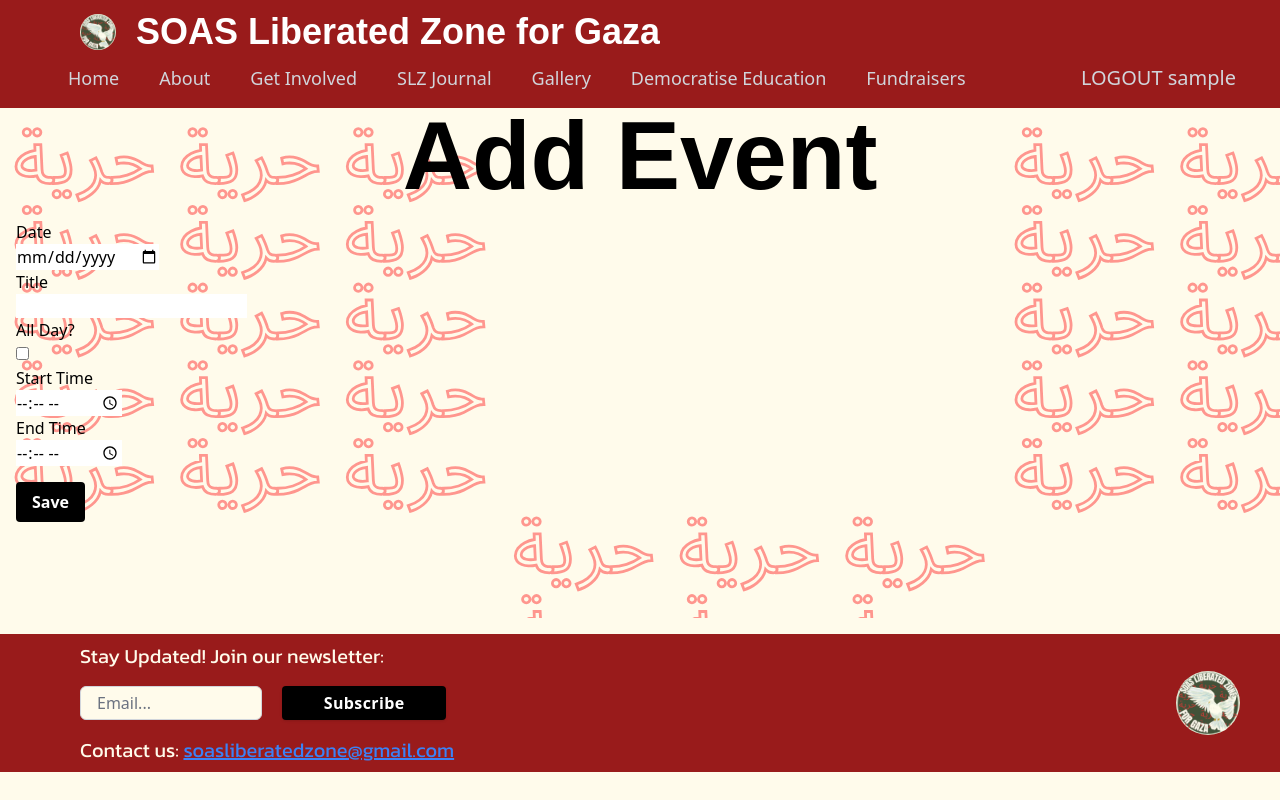
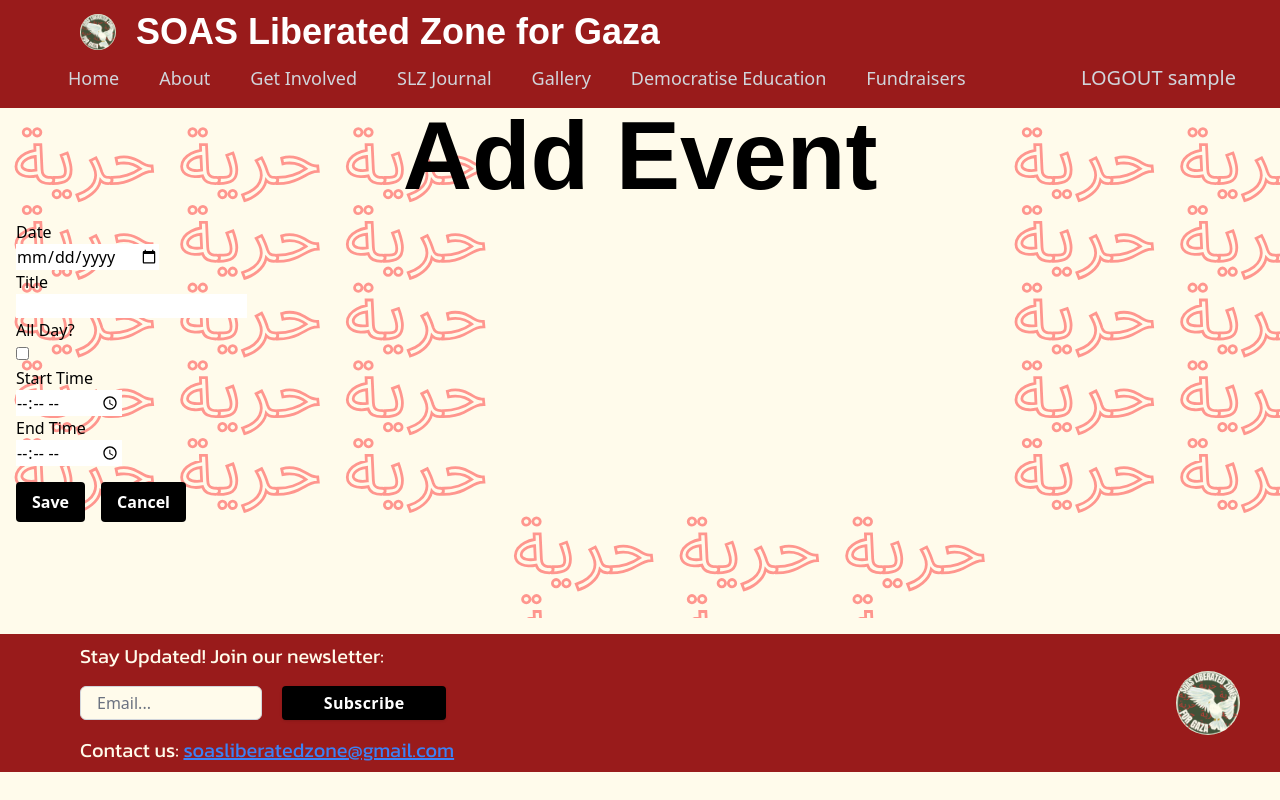
Before and after one commit to adilkhan49/soas-liberated-zone, a React (Vite) app in the folder frontend/: page /calendar/create in a window 1280 px wide. Built offline with nearby package versions, Linux system fonts and the light colour scheme; sample sign-in values are in the browser's storage; a web font is replaced by a local one.

Commit message:
add cancel button to create event

```diff
--- a/frontend/src/components/createEvent.jsx
+++ b/frontend/src/components/createEvent.jsx
@@ -99,11 +99,20 @@
             }
         </form>
 
-
-    <button
-        class="bg-black hover:bg-gray-700 text-white font-bold my-4 py-2 px-4 rounded"
-        onClick={handleSave}
-                    >Save </button>
+      <div class='flex gap-x-4'>
+        <button
+            class="bg-black hover:bg-gray-700 text-white font-bold my-4 py-2 px-4 rounded"
+            onClick={handleSave}
+                        >Save
+        </button>
+        <a
+          href="/calendar">
+          <button
+            class="bg-black hover:bg-gray-700 text-white font-bold my-4 py-2 px-4 rounded"
+                        >Cancel
+          </button>
+        </a>
+      </div>
     </div>
 
 }
```
